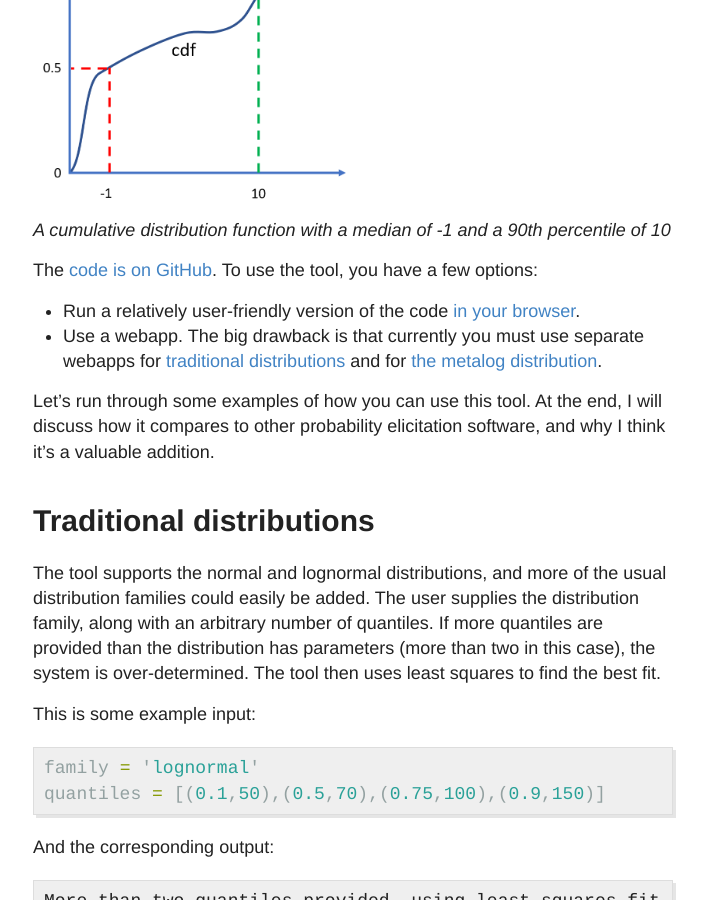
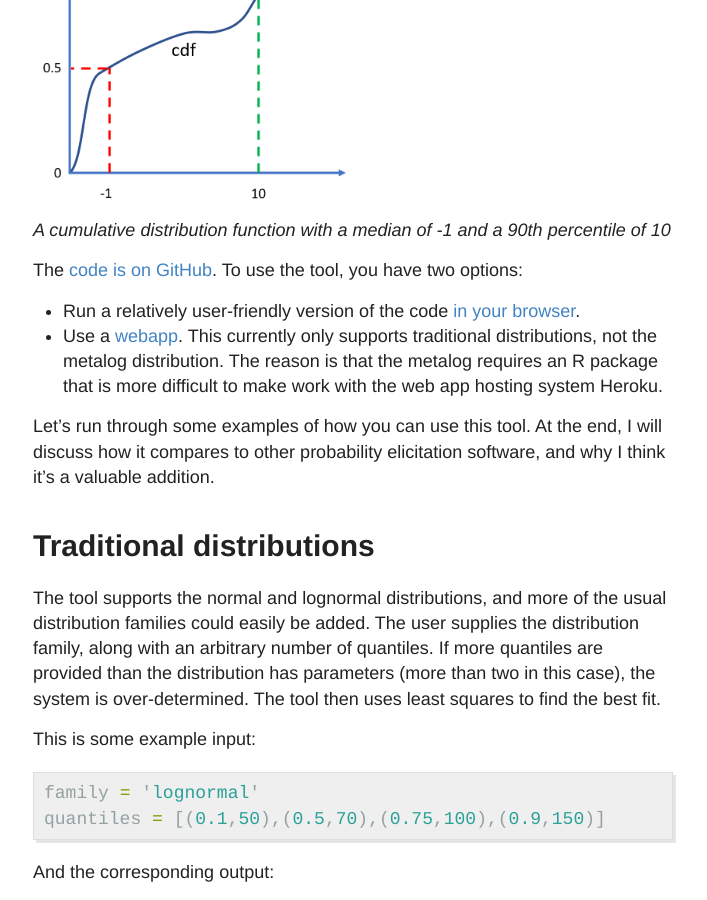
Before and after one commit to fragile-credences/fragile-credences.github.io, a Jekyll site: the page built from _posts/2020-08-28-quantiles.md, in a window 1280 px wide and 900 px high, scrolled down 957 px. Shown: the whole window, without its empty margins (287-994 px from the left). Built offline with Jekyll 4.4.1, drawn with Linux system fonts in a browser that asks for light colours; formulas are drawn with MathJax 3; comment, search, counter and statistics services are not loaded.

Commit message:
no more link to R web app in quantiles.md

```diff
--- a/_posts/2020-08-28-quantiles.md
+++ b/_posts/2020-08-28-quantiles.md
@@ -15,9 +15,9 @@ I have built a tool that creates a probability distribution (of a given family)
 <img src="/images/quantiles/quantiles-example.png" width="50%">
 _A cumulative distribution function with a median of -1 and a 90th percentile of 10_
 
-The [code is on GitHub](https://github.com/tmkadamcz/elicitor). To use the tool, you have a few options:
+The [code is on GitHub](https://github.com/tmkadamcz/elicitor). To use the tool, you have two options:
 * Run a relatively user-friendly version of the code [in your browser](https://colab.research.google.com/drive/1YfS9JUMdXpilfxcgWwZUMvyRSKWrXxRE).
-* Use a webapp. The big drawback is that currently you must use separate webapps for [traditional distributions](https://quantile-elicitor.herokuapp.com/) and for [the metalog distribution](https://tmkadamcz.shinyapps.io/metalog/).
+* Use a [webapp](https://quantile-elicitor.herokuapp.com/). This currently only supports traditional distributions, not the metalog distribution. The reason is that the metalog requires an R package that is more difficult to make work with the web app hosting system Heroku.
 
 Let's run through some examples of how you can use this tool. At the end, I will discuss how it compares to other probability elicitation software, and why I think it's a valuable addition.
 
```
